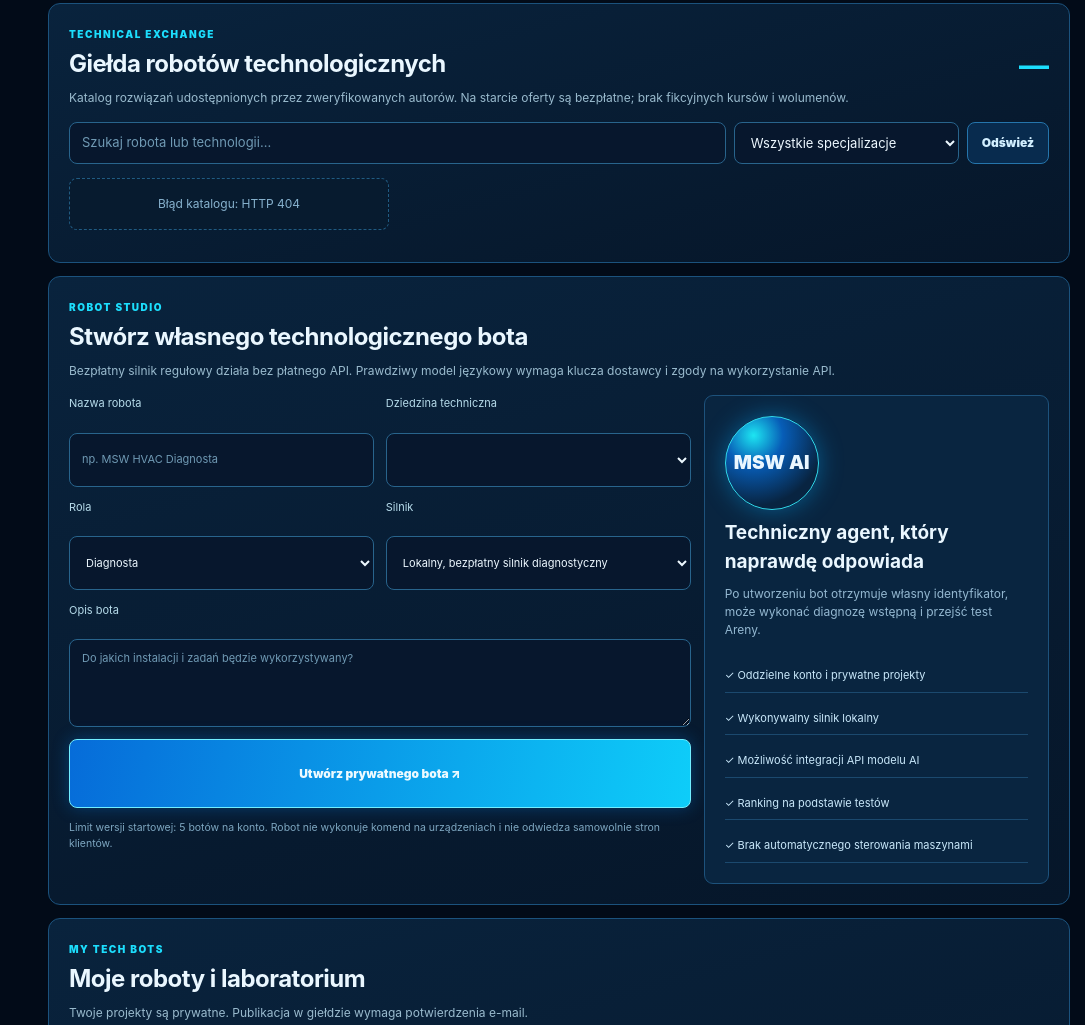
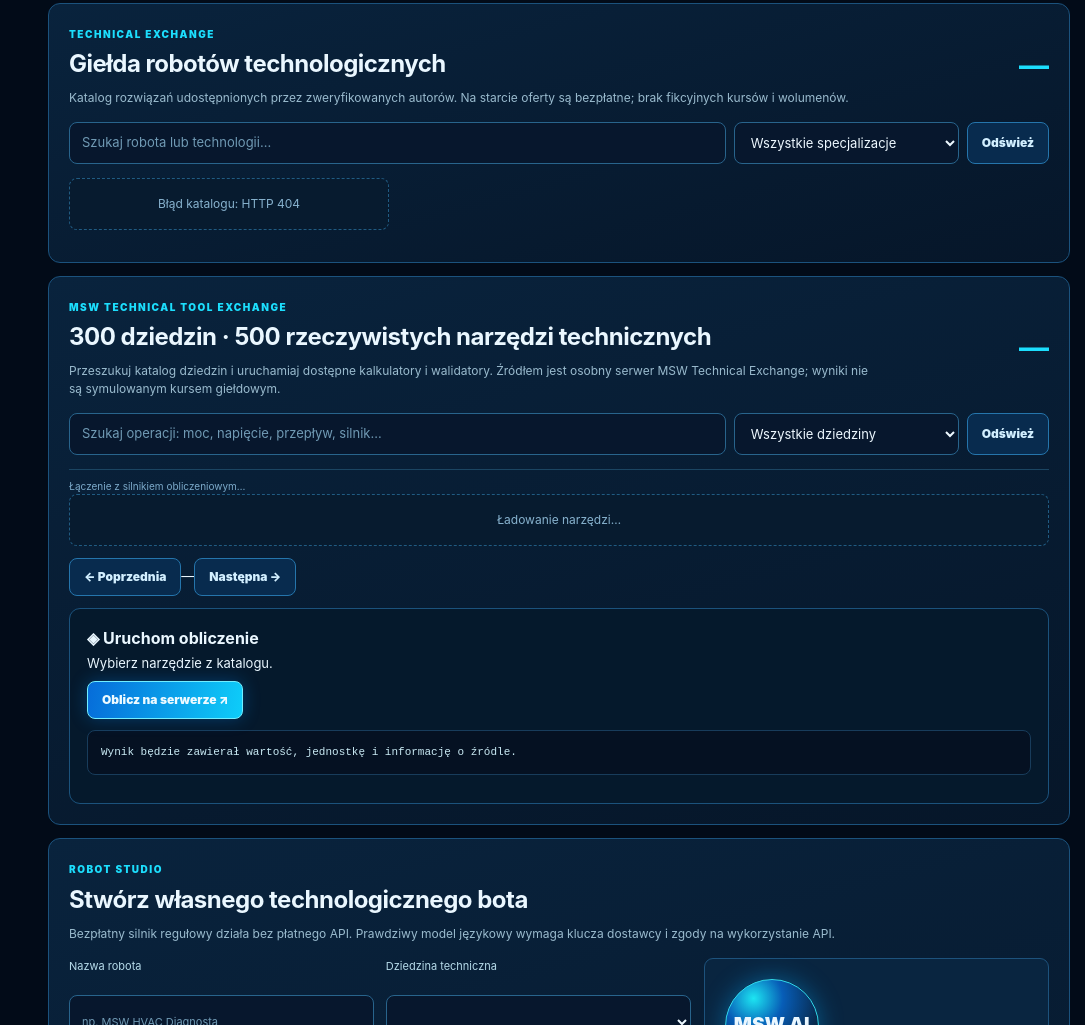
Before and after one commit to flyxpressWarszawa/KonyWarsaw, a plain HTML site: page msw-ai-centrum-robotow/app/static/portal.html in a window 1280 px wide. Shown: the part 1163-2188 px from the top of the page, without its empty margins (195-1280 px from the left). Drawn offline with Linux system fonts and the light colour scheme; files that its build step writes are made by us from their sources; no server answers; files whose address does not match are found by name.

Commit message:
feat(msw-ai.com): embed 500 real diagnostic tools and 300 knowledge domains in portal UI

```diff
--- a/msw-ai-centrum-robotow/app/static/portal.html
+++ b/msw-ai-centrum-robotow/app/static/portal.html
@@ -14,6 +14,7 @@
 <a href="#gielda">◫ <span>Giełda technologii</span></a>
 <a href="#boty">♙ <span>Roboty klientów</span></a>
 <a href="#studio">⚙ <span>Stwórz własnego bota</span></a>
+<a href="#narzedzia">▦ <span>300 dziedzin / 500 narzędzi</span></a>
 <a href="#arena">♜ <span>Arena testów</span></a>
 <a href="#analityka">⌁ <span>Wykresy i analityka</span></a>
 <a href="#zamowienia">▤ <span>Zamów robota od MSW</span></a>
@@ -56,6 +57,12 @@
 <div class="toolbar"><input id="market-search" placeholder="Szukaj robota lub technologii…" aria-label="Szukaj robota"/><select id="market-domain"><option value="">Wszystkie specjalizacje</option></select><button class="outline" id="market-refresh">Odśwież</button></div>
 <div class="cards" id="market-cards"><p class="empty">Ładowanie katalogu…</p></div>
 </section>
+<section class="section" id="narzedzia"><div class="section-heading"><div><span>MSW TECHNICAL TOOL EXCHANGE</span><h2>300 dziedzin · 500 rzeczywistych narzędzi technicznych</h2><p>Przeszukuj katalog dziedzin i uruchamiaj dostępne kalkulatory i walidatory. Źródłem jest osobny serwer MSW Technical Exchange; wyniki nie są symulowanym kursem giełdowym.</p></div><b id="technical-count">—</b></div>
+<div class="toolbar"><input id="technical-query" placeholder="Szukaj operacji: moc, napięcie, przepływ, silnik…" maxlength="100" aria-label="Szukaj narzędzia"/><select id="technical-group"><option value="">Wszystkie dziedziny</option><option value="DOMY">Domy i Smart Home</option><option value="POJAZDY">Pojazdy / EV</option><option value="MASZYNY">Maszyny i PLC</option><option value="IT_AI">Elektronika, IT i AI</option></select><button id="technical-refresh" class="outline">Odśwież</button></div>
+<div id="technical-status" class="panel-note">Łączenie z silnikiem obliczeniowym…</div>
+<div class="tools-layout"><div><div id="technical-list" class="tool-list"><p class="empty">Ładowanie narzędzi…</p></div><div class="paginate"><button id="technical-prev" class="outline">← Poprzednia</button><span id="technical-pages">—</span><button id="technical-next" class="outline">Następna →</button></div></div>
+<div class="run-console"><h3>◈ Uruchom obliczenie</h3><div id="technical-selected">Wybierz narzędzie z katalogu.</div><form id="technical-form"><div id="technical-inputs" class="technical-fields"></div><button class="primary" type="submit">Oblicz na serwerze ↗</button></form><pre id="technical-result">Wynik będzie zawierał wartość, jednostkę i informację o źródle.</pre></div></div>
+</section>
 <section class="section" id="studio"><div class="section-heading"><div><span>ROBOT STUDIO</span><h2>Stwórz własnego technologicznego bota</h2><p>Bezpłatny silnik regułowy działa bez płatnego API. Prawdziwy model językowy wymaga klucza dostawcy i zgody na wykorzystanie API.</p></div></div>
 <div class="builder">
 <form id="bot-create-form" class="form">
```
